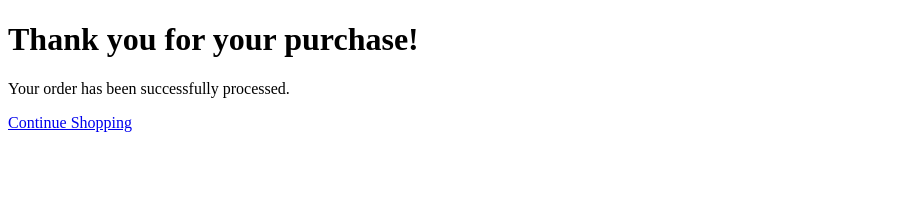
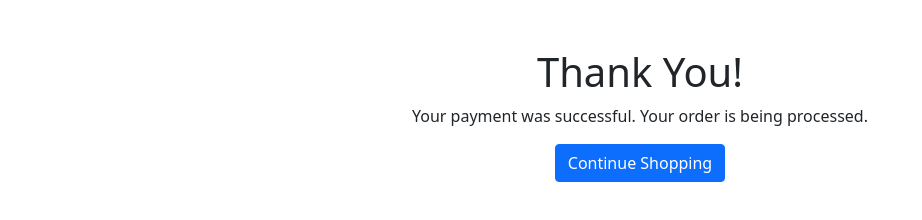
Before and after one commit to Hale-to/GooseDog, a website: page success.html in a window 1280 px wide. Shown: the whole page, without its empty margins (0-922 px from the left). Drawn offline with nearby package versions, Linux system fonts and the light colour scheme.

Commit message:
Update success.html

```diff
--- a/success.html
+++ b/success.html
@@ -4,10 +4,13 @@
     <meta charset="UTF-8">
     <meta name="viewport" content="width=device-width, initial-scale=1.0">
     <title>Payment Success</title>
+    <link href="https://cdn.jsdelivr.net/npm/bootstrap@5.1.3/dist/css/bootstrap.min.css" rel="stylesheet">
 </head>
 <body>
-    <h1>Thank you for your purchase!</h1>
-    <p>Your order has been successfully processed.</p>
-    <a href="index.html">Continue Shopping</a>
+    <div class="container text-center mt-5">
+        <h1>Thank You!</h1>
+        <p>Your payment was successful. Your order is being processed.</p>
+        <a href="index.html" class="btn btn-primary">Continue Shopping</a>
+    </div>
 </body>
 </html>
```
